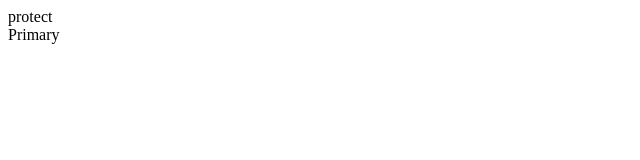
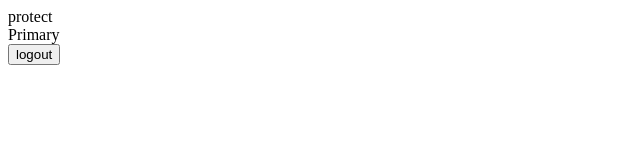
Before and after one commit to anfnamazi/reduxToolkit, a React (Create React App) app: page /primary in a window 1280 px wide. Both pictures are taken after a click on the button "login". Shown: the top 160 px of the page, without its empty margins (0-640 px from the left). Built offline with nearby package versions, Linux system fonts and the light colour scheme.

Commit message:
feat: add handle logout

```diff
--- a/src/common/ProtectedRoute.tsx
+++ b/src/common/ProtectedRoute.tsx
@@ -1,21 +1,29 @@
 import { FC } from "react";
 import { Outlet, Navigate } from "react-router-dom";
-import { useAppSelector } from "../app/hook";
+import { useAppDispatch, useAppSelector } from "../app/hook";
+import { clear as clearToken } from "../features/token";
 
 interface ProtectedRouteProps {}
 
 const ProtectedRoute: FC<ProtectedRouteProps> = () => {
   const token = useAppSelector((state) => state.token);
+  const dispatch = useAppDispatch();
 
   if (!token) {
     console.log("redirect login");
     return <Navigate to="/login" />;
   }
 
+  const handleLogout = () => {
+    localStorage.removeItem("token");
+    dispatch(clearToken());
+  };
+
   return (
     <div>
       protect
       <Outlet />
+      <button onClick={handleLogout}>logout</button>
     </div>
   );
 };
```
